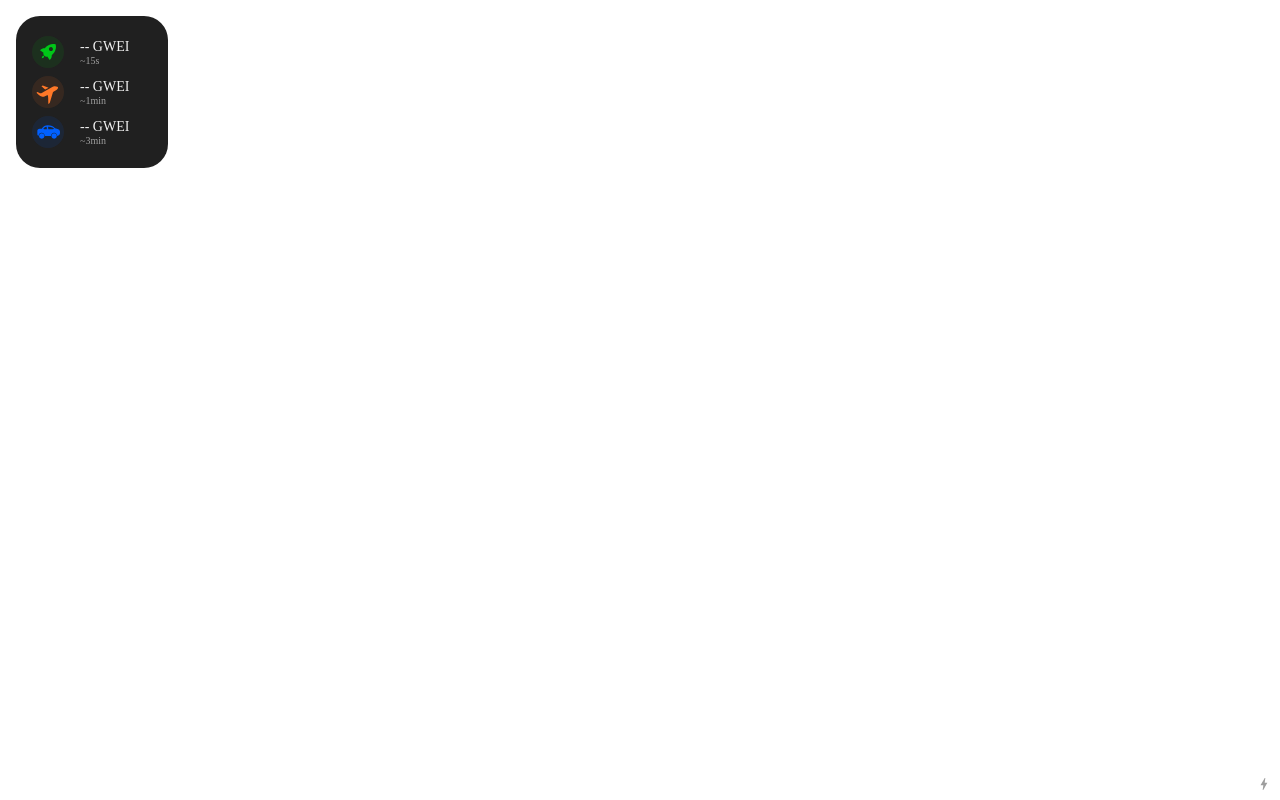
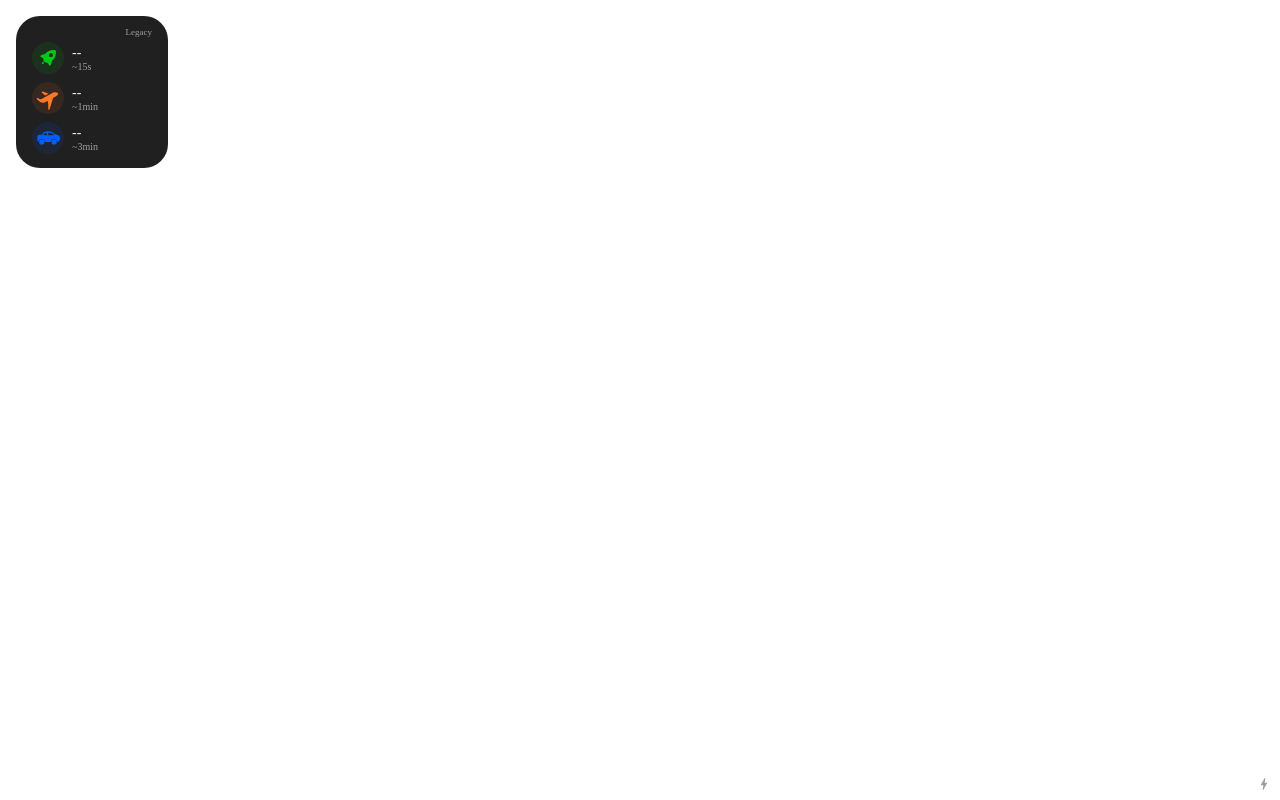
Before and after one commit to huazhouwang/GASPod, a React (Create React App) app: page / in a window 1280 px wide. Built offline with nearby package versions, Linux system fonts and the light colour scheme; no server answers.

Commit message:
Enable EIP1559

```diff
--- a/src/widgets/gas-price/index.tsx
+++ b/src/widgets/gas-price/index.tsx
@@ -1,8 +1,43 @@
-import React, { useEffect, useState } from 'react';
+import React, { useCallback, useEffect, useState } from 'react';
 import View from './view';
+
+const parsePrice = (eip1559Enabled: boolean, price: any): string => {
+  if (!price) {
+    return '--';
+  } else if (eip1559Enabled) {
+    return `${price.maxPriorityFeePerGas}/${price.maxFeePerGas}`;
+  } else {
+    return `${price.price} GWEI`;
+  }
+};
 
 const BlockNativeGasWidget = () => {
   const [gasPrices, setGasPrices] = useState<any>();
+  const [eip1559Enabled, setEIP1559Enabled] = useState<boolean>(false);
+  const switchEIP1559Enabled = useCallback(() => {
+    const newValue = !eip1559Enabled;
+    chrome.storage.sync.set({ eip1559Enabled: newValue }, () =>
+      setEIP1559Enabled(() => newValue),
+    );
+  }, [eip1559Enabled, setEIP1559Enabled]);
+
+  useEffect(() => {
+    if (!setEIP1559Enabled) {
+      return;
+    }
+
+    chrome.storage.sync.get('eip1559Enabled', (data) =>
+      setEIP1559Enabled(data?.eip1559Enabled === true),
+    );
+    const listener = (changes: any, area: any) => {
+      if (typeof changes.eip1559Enabled?.newValue !== 'undefined') {
+        setEIP1559Enabled(changes.eip1559Enabled.newValue === true);
+      }
+    };
+    chrome.storage.onChanged.addListener(listener);
+
+    return () => listener && chrome.storage.onChanged.removeListener(listener);
+  }, [setEIP1559Enabled]);
 
   useEffect(() => {
     if (!setGasPrices) {
@@ -14,8 +49,7 @@ const BlockNativeGasWidget = () => {
         return;
       }
 
-      const [rapid, fast, standard] =
-        blockNativeGasEstimator.estimatedPrices.map((i: any) => i.price);
+      const [rapid, fast, standard] = blockNativeGasEstimator.estimatedPrices;
       setGasPrices({ rapid, fast, standard });
     };
 
@@ -33,12 +67,14 @@ const BlockNativeGasWidget = () => {
     return () => listener && chrome.storage.onChanged.removeListener(listener);
   }, [setGasPrices]);
 
-  let { rapid, fast, standard } = gasPrices || {};
+  const { rapid, fast, standard } = gasPrices || {};
   return (
     <View
-      rapid={rapid}
-      fast={fast}
-      standard={standard}
+      eip1559Enabled={eip1559Enabled}
+      switchEIP1559Enabled={switchEIP1559Enabled}
+      rapid={parsePrice(eip1559Enabled, rapid)}
+      fast={parsePrice(eip1559Enabled, fast)}
+      standard={parsePrice(eip1559Enabled, standard)}
       onClick={() =>
         chrome.tabs.create({
           url: 'https://www.blocknative.com/gas-estimator',
--- a/src/widgets/gas-price/view.tsx
+++ b/src/widgets/gas-price/view.tsx
@@ -1,22 +1,24 @@
 import styled from 'styled-components';
-import { Column, SizedBox, Row, SmallestRoundedWidget } from '../basic/basic';
+import { Column, Row, SmallestRoundedWidget } from '../basic/basic';
 import rapidLogo from '../../assets/logo_rapid.svg';
 import logoFast from '../../assets/logo_fast.svg';
 import logoStandard from '../../assets/logo_standard.svg';
 
-const WidgetContainer = styled(SmallestRoundedWidget)`
+const PriceList = styled(Column)`
+  cursor: pointer;
   justify-content: space-between;
 `;
 
 const PriceContainer = styled(Row)`
   width: 100%;
-  height: 48px;
+  height: 40px;
   align-items: center;
 `;
 
 const PriceLogo = styled.img`
   width: 32px;
   height: 32px;
+  margin-right: 8px;
 `;
 
 const PriceLabel = styled.span`
@@ -29,6 +31,34 @@ const PriceValue = styled.span`
   font-size: 14px;
 `;
 
+const EIP1559FeeContainer = styled(Row)`
+  align-items: baseline;
+`;
+
+const PriorityFee = styled(PriceValue)`
+  font-size: 9px;
+`;
+
+const EIP1559StatusContainer = styled(Row)`
+  cursor: pointer;
+  width: fit-content;
+  align-items: center;
+  align-self: flex-end;
+  margin-top: -6px;
+  margin-right: -6px;
+  padding: 1px 6px 1px 6px;
+  border-radius: 8px;
+
+  &:hover {
+    background-color: #424242;
+  }
+`;
+
+const EIP1559StatusText = styled.span`
+  font-size: 9px;
+  color: #9e9e9e;
+`;
+
 const Price = ({
   label,
   value,
@@ -37,33 +67,71 @@ const Price = ({
   label: string;
   value: string;
   logo: string;
-}) => (
+}) => {
+  const isEIP1559 = value && value.indexOf('/') >= 0;
+  const legacyPrice = isEIP1559 ? '' : value;
+  const [priorityFee, maxFee] = isEIP1559 ? value.split('/') : [];
+
+  return (
     <PriceContainer>
       <PriceLogo src={logo} />
-    <SizedBox width={16} />
       <Column>
-      <PriceValue>{value || '--'} GWEI</PriceValue>
+        {isEIP1559 ? (
+          <EIP1559FeeContainer>
+            <PriceValue>{maxFee}</PriceValue>
+            <PriorityFee> {priorityFee}</PriorityFee>
+          </EIP1559FeeContainer>
+        ) : (
+          <PriceValue>{legacyPrice || '--'}</PriceValue>
+        )}
         <PriceLabel>{label}</PriceLabel>
       </Column>
     </PriceContainer>
   );
+};
+
+const EIP1559Status = ({
+  eip1559Enabled,
+  switchEIP1559Enabled,
+}: {
+  eip1559Enabled: boolean;
+  switchEIP1559Enabled: () => void;
+}) => {
+  return (
+    <EIP1559StatusContainer onClick={switchEIP1559Enabled}>
+      <EIP1559StatusText>
+        {eip1559Enabled ? 'EIP1559' : 'Legacy'}
+      </EIP1559StatusText>
+    </EIP1559StatusContainer>
+  );
+};
 
 const View = ({
+  eip1559Enabled,
+  switchEIP1559Enabled,
   rapid,
   fast,
   standard,
   onClick,
 }: {
+  eip1559Enabled: boolean;
+  switchEIP1559Enabled: () => void;
   rapid: string;
   fast: string;
   standard: string;
   onClick: () => void;
 }) => (
-  <WidgetContainer onClick={onClick}>
+  <SmallestRoundedWidget>
+    <EIP1559Status
+      eip1559Enabled={eip1559Enabled}
+      switchEIP1559Enabled={switchEIP1559Enabled}
+    />
+    <PriceList onClick={onClick}>
       <Price label={'~15s'} logo={rapidLogo} value={rapid} />
       <Price label={'~1min'} logo={logoFast} value={fast} />
       <Price label={'~3min'} logo={logoStandard} value={standard} />
-  </WidgetContainer>
+    </PriceList>
+  </SmallestRoundedWidget>
 );
 
 export default View;
```
Lines whose indentation alone changed are shown as unchanged.
